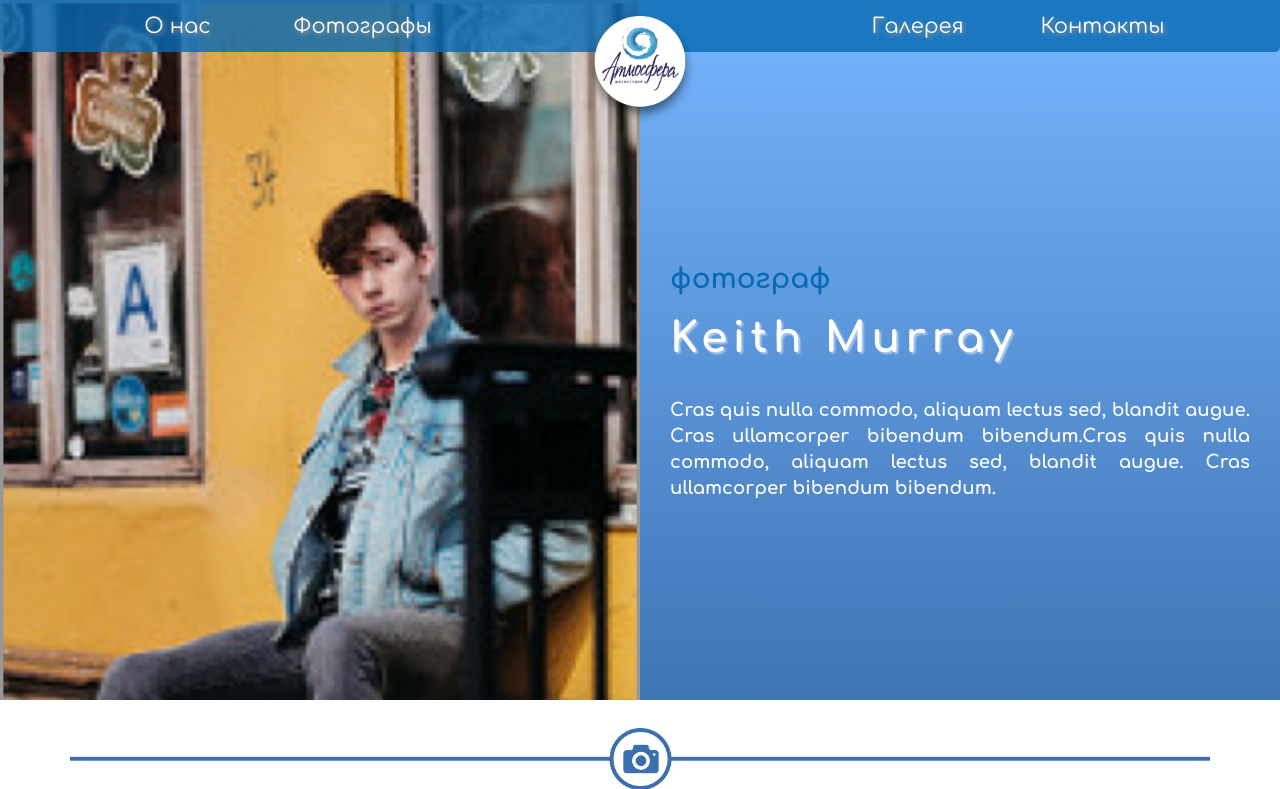
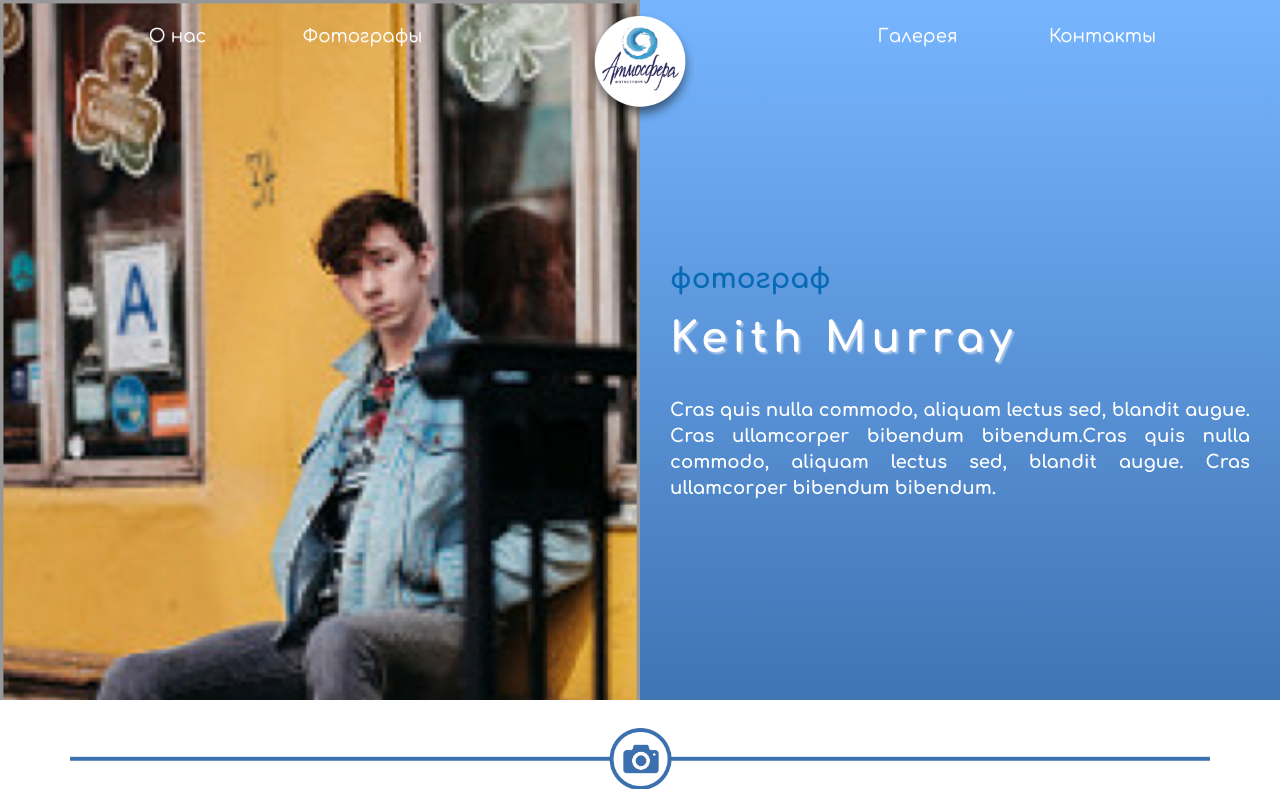
Before and after one commit to fenixsarov/Atmosphere_old, a Django app: page /photographs in a window 1280 px wide. Shown: the top 789 px of the page. Run offline with Django 3.2, Linux system fonts and the light colour scheme; style sheets or scripts are compiled from the project's sources; some libraries are stand-ins or nearby versions.

Commit message:
Поменял navbar

```diff
--- a/static/js/main.js
+++ b/static/js/main.js
@@ -6,6 +6,16 @@ $(function () {
         opacity: 1,
         top: 0
     }, 600);
+
+    $(window).scroll(function () {
+        if ($(window).scrollTop() > 150) {
+            $('nav.navbar.navbar-at')
+                .addClass('navbar-at-scroll');
+        } else {
+            $('nav.navbar.navbar-at')
+                .removeClass('navbar-at-scroll');
+        }
+    });
 
     $('.portfolio').height($(window).height() - 100);
 
--- a/static/js/photograph.js
+++ b/static/js/photograph.js
@@ -29,7 +29,7 @@ $(function () {
                 .appendTo(this)
                 .stop()
                 .animate({
-                    'opacity': 0.8
+                    'opacity': 0.6
                 }, 300);
         });
     $(document).on('mouseleave', 'div.photo',
@@ -80,7 +80,6 @@ $(function () {
 function removePhotoBacking(element) {
     $(element)
         .find('h2.photo-desc')
-        //.stop()
         .animate({
             'opacity': 0
         }, 300, function () {
@@ -88,7 +87,6 @@ function removePhotoBacking(element) {
         })
         .end()
         .find('div.at-backing')
-        //.stop()
         .animate({
             'opacity': 0
         }, 300, function () {
--- a/static/less/header.less
+++ b/static/less/header.less
@@ -1,11 +1,13 @@
 nav.navbar.navbar-at {
-    position: absolute;
+    position: fixed;
     top: 0;
     opacity: 0;
     width: 100%;
-    border-radius: 0 0 5px 5px;
+    border-radius: 0;
     z-index: 1000;
-    .backgrounded(0.8);
+    background-color: rgba(255,255,255,0);
+    box-shadow: 0;
+    transition: background-color 0.3s ease-in;
     .nav.navbar-nav {
         width: 100%;
         text-align: center;
@@ -14,16 +16,13 @@ nav.navbar.navbar-at {
             padding-left: 0;
         }
         li > a {
-            .font-text(1.5em);
-            padding-left: 10px;
-            padding-right: 10px;
+            .font-text(1.3em);
+            padding: 25px;
             color: white;
-            text-shadow: 2px 2px 4px rgb(150,150,150);
             transition: 0.2s ease-in;
             &:hover {
                 border: transparent;
-                background-color: transparent;
-                color: #CCCCCC;
+                background-color: rgba(227,233,227, 0.3);
                 text-shadow: 2px 2px 4px rgb(100,100,100);
             }
         }
@@ -37,3 +36,16 @@ nav.navbar.navbar-at {
         }
     }
 }
+
+nav.navbar.navbar-at-scroll {
+    background-color: rgba(255,255,255,0.95);
+    box-shadow: 0 1px 3px rgba(0, 0, 0, 0.3);
+    .nav.navbar-nav {
+        li > a {
+            color: #008ae9;
+            &:hover {
+                text-shadow: 0 1px 4px rgba(100,100,100, 0.5);
+            }
+        }
+    }
+}
--- a/static/less/main.less
+++ b/static/less/main.less
@@ -31,7 +31,10 @@ div.at-backing {
     top: 0;
     width: 100%;
     height: 100%;
-    background-color: #055fab;
+    background-image: -webkit-linear-gradient(#0094ed 20%, #055fab 100%);
+    background-image: -moz-linear-gradient(#0094ed 20%, #055fab 100%);
+    background-image: -o-linear-gradient(#0094ed 20%, #055fab 100%);
+    background-image: linear-gradient(#0094ed 20%, #055fab 100%);
 }
 
 div.content.portfolio-img {
```
